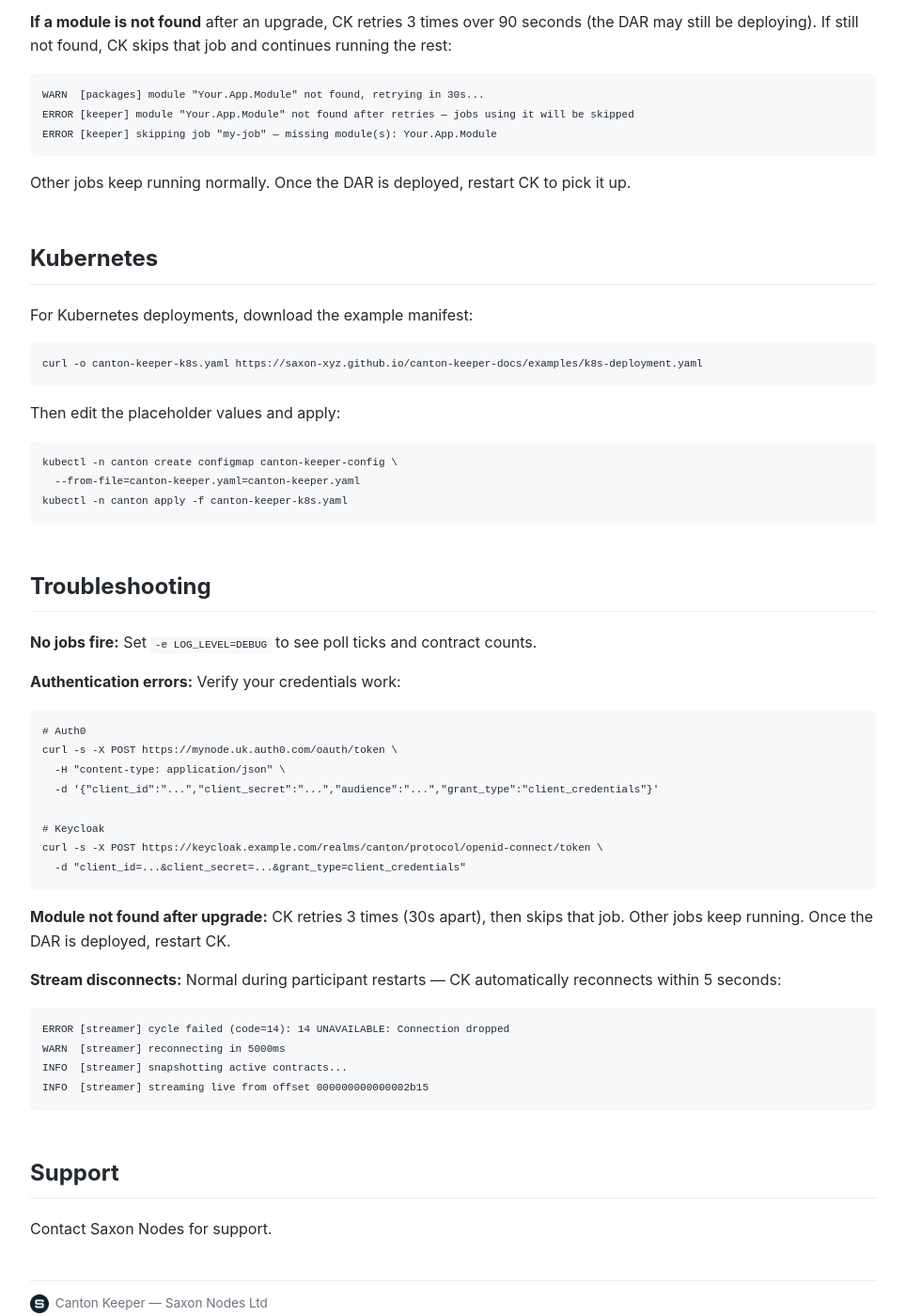
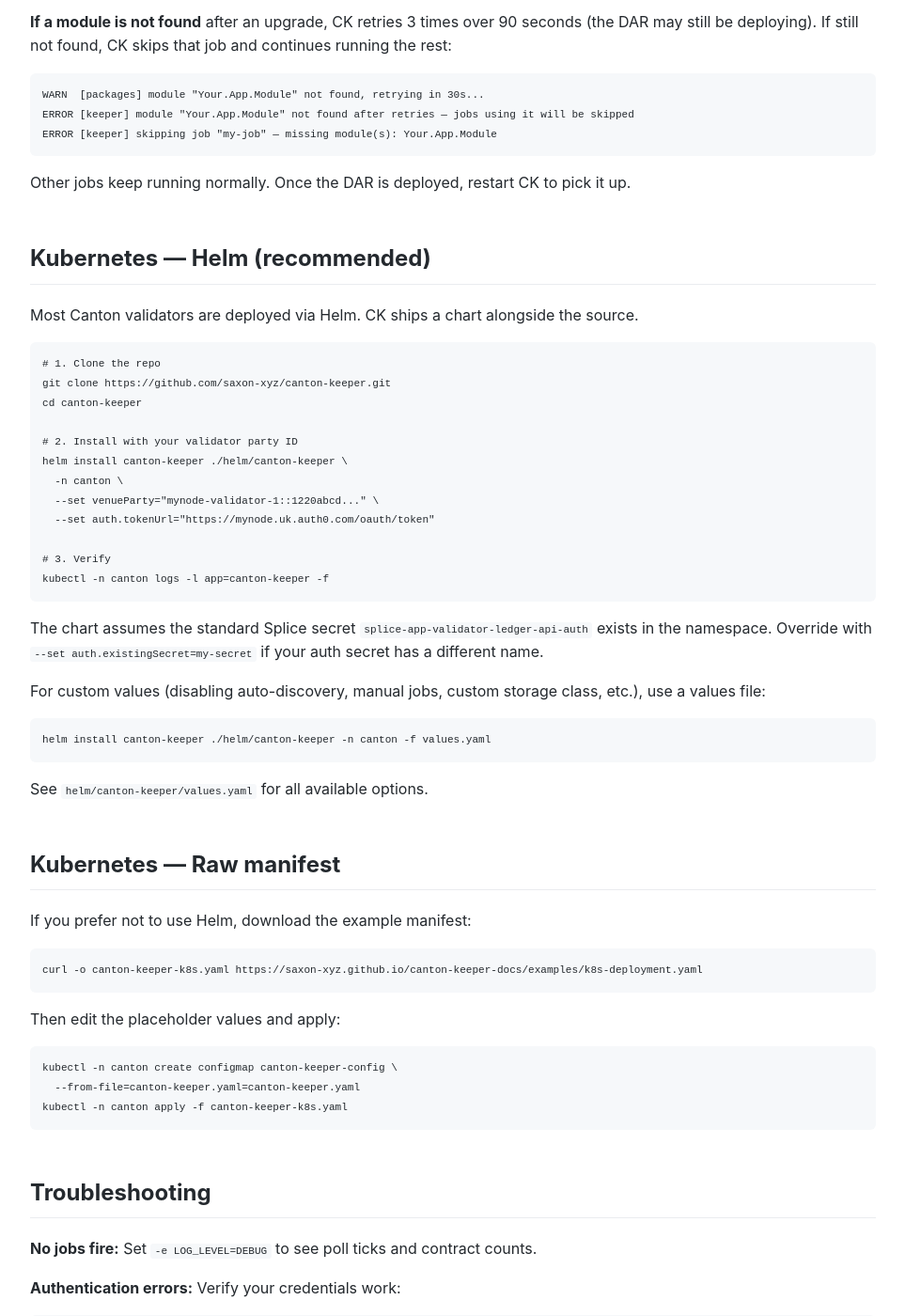
Before and after one commit to saxon-xyz/canton-keeper-docs, a Jekyll site: the page built from install.md, in a window 1280 px wide and 1400 px high, scrolled down 5350 px. Shown: the whole window at 94% size, without its empty margins (158-1121 px from the left). Built offline with Jekyll 4.4.1, drawn with Linux system fonts in a browser that asks for light colours.

Commit message:
Lead Kubernetes install with Helm chart
Helm is the lingua franca for Canton validator deployments. Keep raw
manifest as fallback for non-Helm setups.

Co-Authored-By: Claude Opus 4.6 (1M context) <noreply@anthropic.com>

````diff
--- a/install.md
+++ b/install.md
@@ -211,9 +211,38 @@ ERROR [keeper] skipping job "my-job" — missing module(s): Your.App.Module
 
 Other jobs keep running normally. Once the DAR is deployed, restart CK to pick it up.
 
-## Kubernetes
+## Kubernetes — Helm (recommended)
 
-For Kubernetes deployments, download the example manifest:
+Most Canton validators are deployed via Helm. CK ships a chart alongside the source.
+
+```bash
+# 1. Clone the repo
+git clone https://github.com/saxon-xyz/canton-keeper.git
+cd canton-keeper
+
+# 2. Install with your validator party ID
+helm install canton-keeper ./helm/canton-keeper \
+  -n canton \
+  --set venueParty="mynode-validator-1::1220abcd..." \
+  --set auth.tokenUrl="https://mynode.uk.auth0.com/oauth/token"
+
+# 3. Verify
+kubectl -n canton logs -l app=canton-keeper -f
+```
+
+The chart assumes the standard Splice secret `splice-app-validator-ledger-api-auth` exists in the namespace. Override with `--set auth.existingSecret=my-secret` if your auth secret has a different name.
+
+For custom values (disabling auto-discovery, manual jobs, custom storage class, etc.), use a values file:
+
+```bash
+helm install canton-keeper ./helm/canton-keeper -n canton -f values.yaml
+```
+
+See `helm/canton-keeper/values.yaml` for all available options.
+
+## Kubernetes — Raw manifest
+
+If you prefer not to use Helm, download the example manifest:
 
 ```bash
 curl -o canton-keeper-k8s.yaml {{ site.examples_url }}/k8s-deployment.yaml
````
